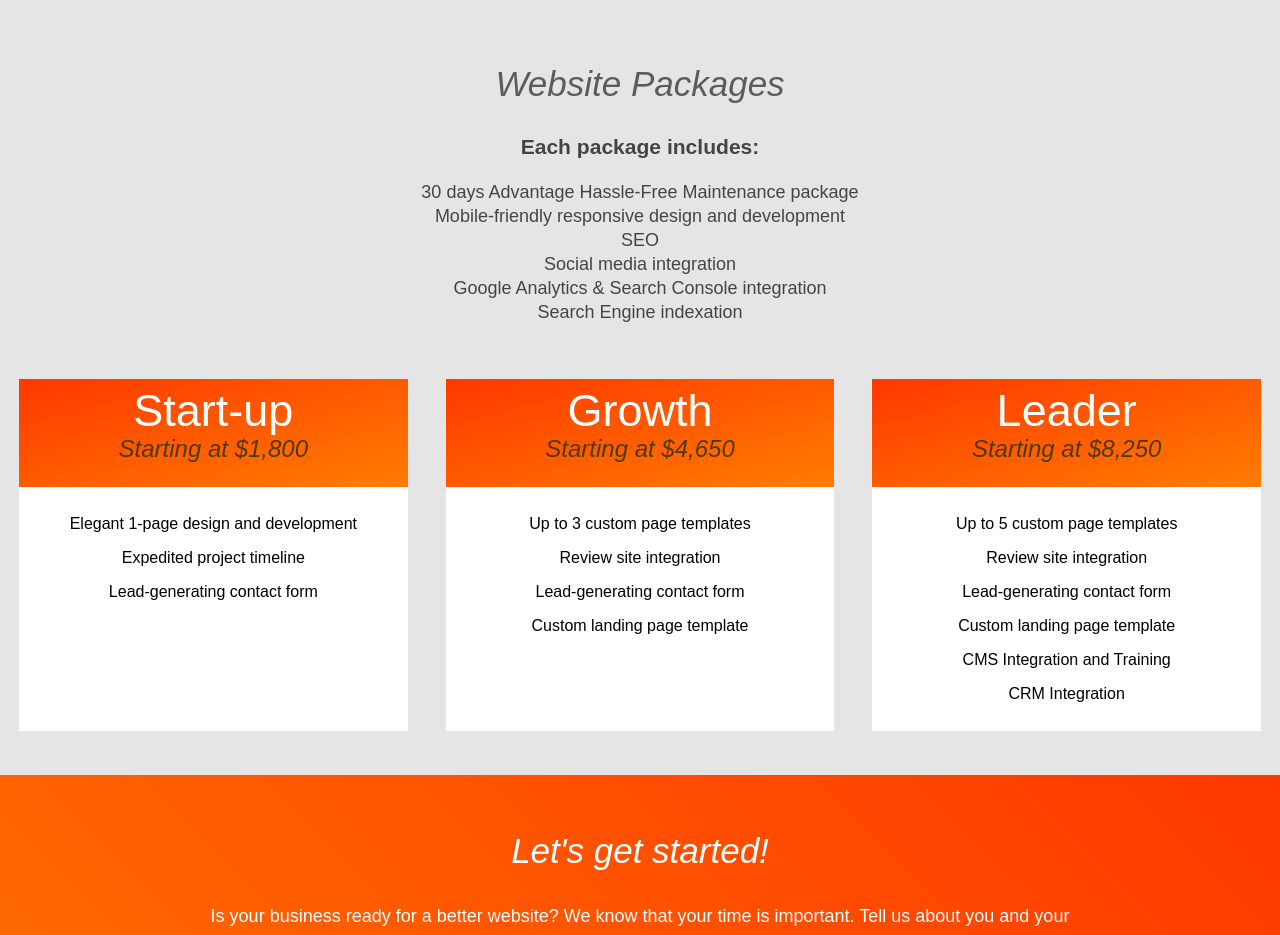
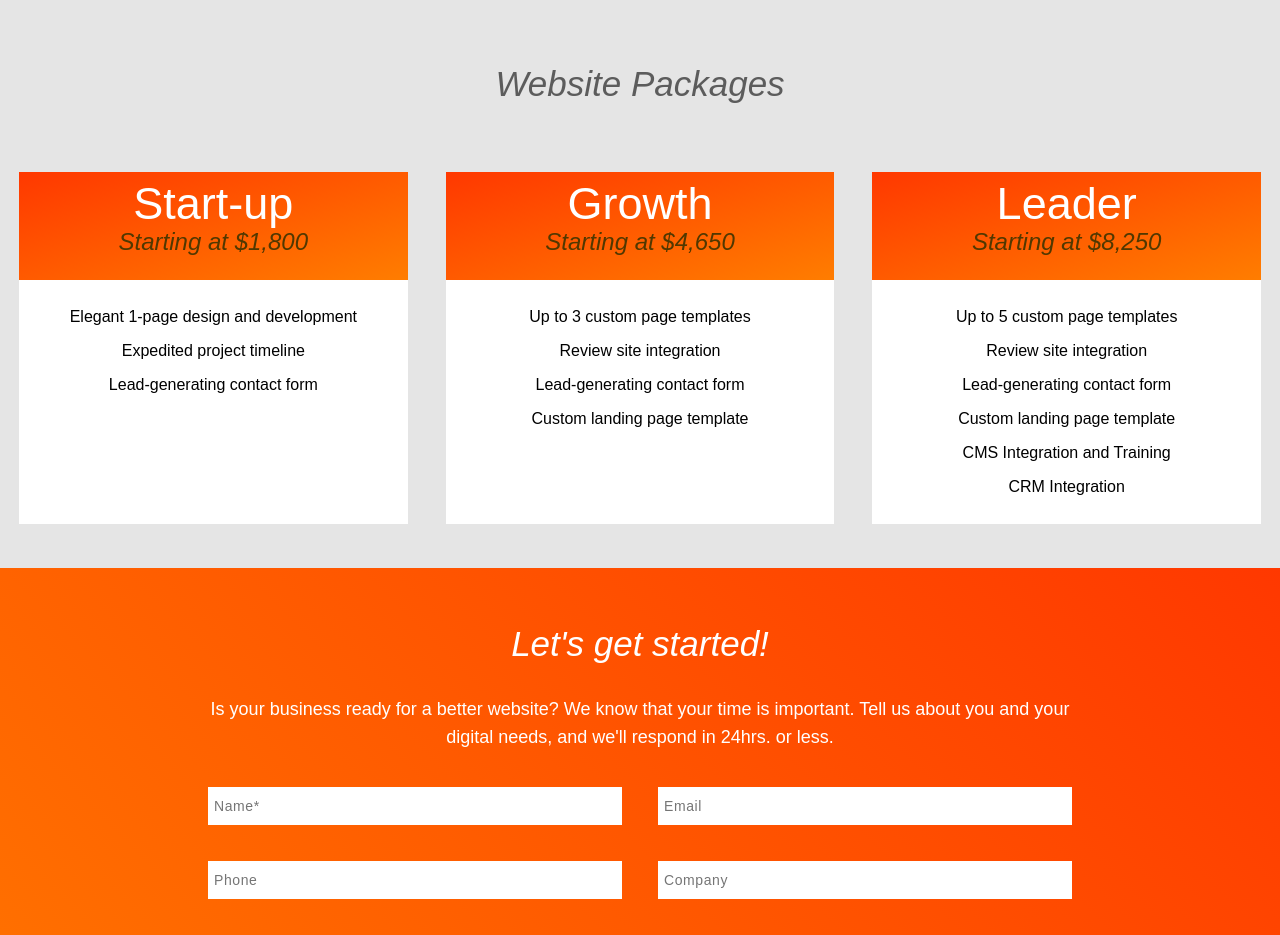
Before and after one commit to joelsalisbury/bb, a website: page index.html in a window 1280 px wide. Shown: the part 840-1775 px from the top of the page. Drawn offline with Linux system fonts and the light colour scheme.

Commit message:
removing top content on packages

```diff
--- a/index.html
+++ b/index.html
@@ -64,16 +64,6 @@
 		<div class="wrapper">
 			<div class="head-wrap column-12 u-textCenter">
 				<h1 class="gray-header">Website Packages</h1>
-				<h3>Each package includes:</h3>
-				<ul style="margin-left:0px;padding-left:0px;list-style: none;">
-					<li>30 days Advantage Hassle-Free Maintenance package </li>
-					<li>Mobile-friendly responsive design and development</li>
-					<li>SEO </li>
-					<li>Social media integration</li>
-					<li>Google Analytics & Search Console integration</li>
-					<li>Search Engine indexation </li>
-				</ul>
-
 			</div>
 		</div>
 		<div class="wrapper">
```
